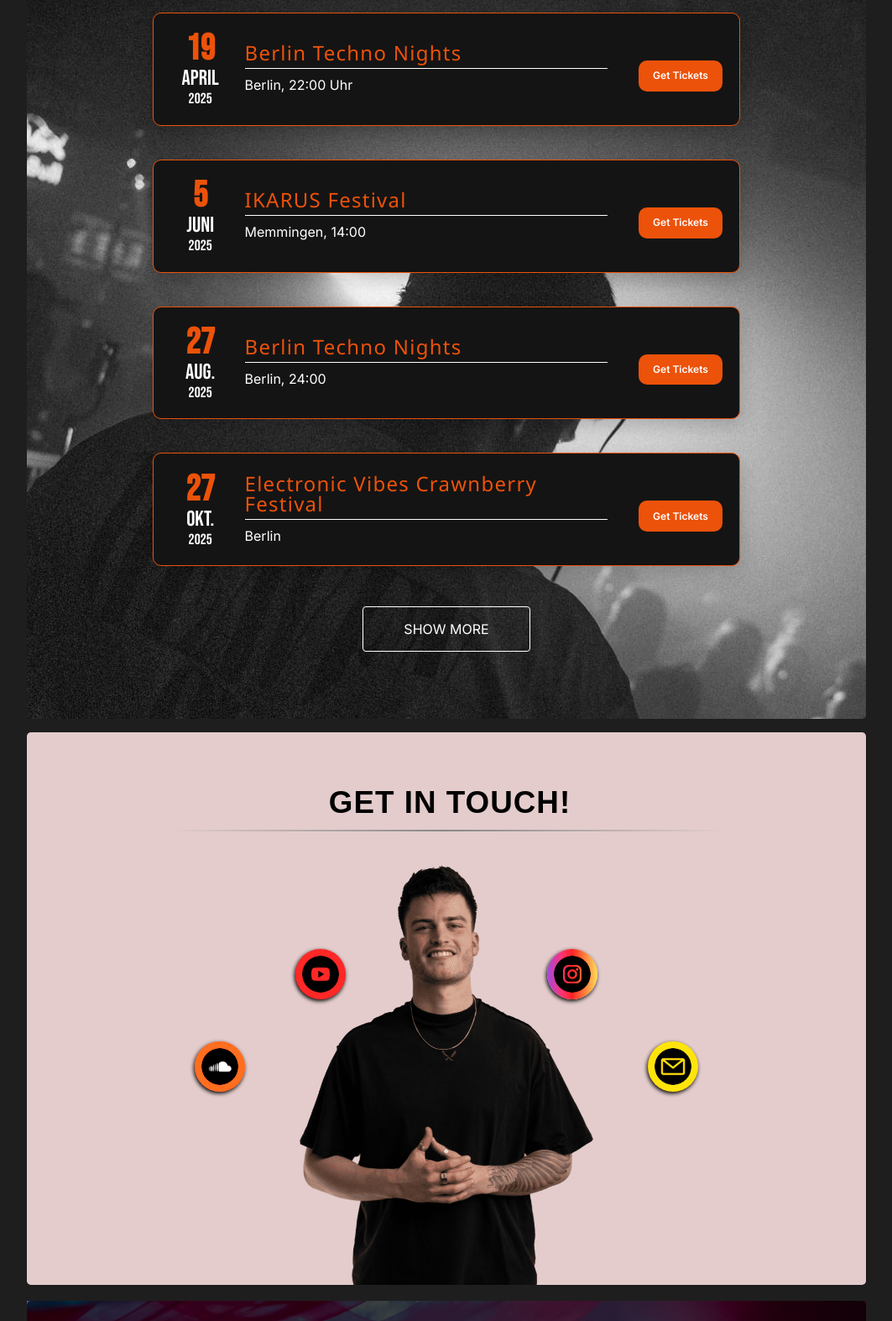
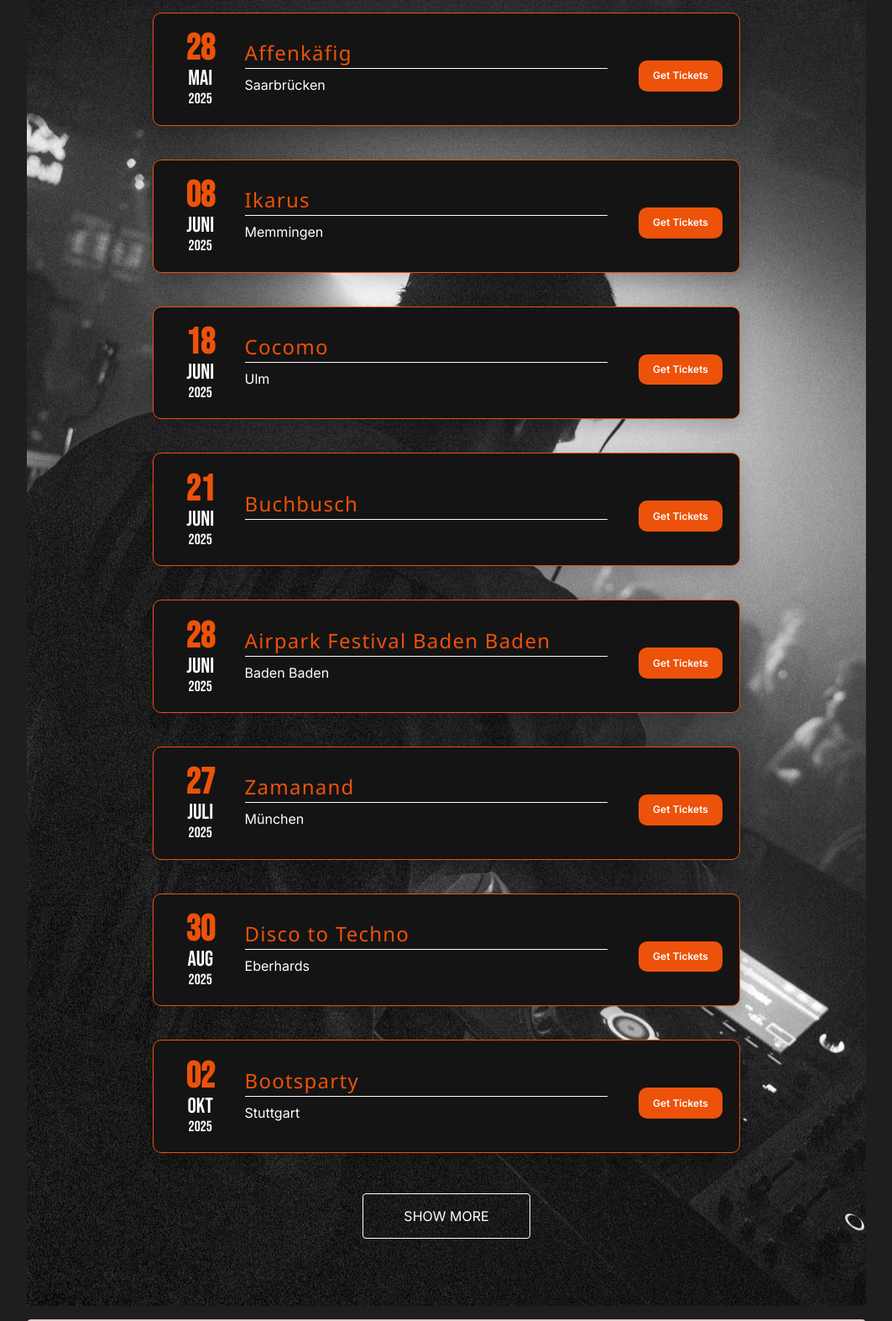
Before and after one commit to FelixTheWebDev/Website-Neptune, a plain HTML site: page index.html in a window 1280 px wide. Shown: the part 1003-2576 px from the top of the page at 84% size, without its empty margins (108-1171 px from the left). Drawn offline with Linux system fonts and the light colour scheme; a web font is replaced by a local one.

Commit message:
26-05-2025

```diff
--- a/index.html
+++ b/index.html
@@ -21,7 +21,7 @@
     <link href="https://fonts.googleapis.com/css2?family=Raleway:wght@400;600;700&display=swap" rel="stylesheet">
     <link href="https://fonts.googleapis.com/css2?&family=RocknRoll+One" rel="stylesheet">
     <!-- https://www.flaticon.com/search?word=email -->
-     <!-- <base href="/Website-Neptune/"> -->
+    <!-- <base href="/Website-Neptune/"> -->
 </head>
 <script>
     window.addEventListener("scroll", () => {
@@ -91,13 +91,13 @@
         <!-- Gig # 1 -->
         <div class="gig">
             <div class="date">
-                <span>19</span>
-                <span>APRIL</span>
+                <span>28</span>
+                <span>MAI</span>
                 <span>2025</span>
             </div>
             <div class="info">
-                <h3>Berlin Techno Nights</h3>
-                <p>Berlin, 22:00 Uhr</p>
+                <h3>Affenkäfig</h3>
+                <p>Saarbrücken</p>
                 <a class="ticket-button" target="_blank" href="https://www.ticketseite.de/frankfurt">
                     Get Tickets
                 </a>
@@ -106,22 +106,14 @@
 
         <!-- Gig # 2 -->
         <div class="gig">
-            <div class="date"><span>5</span><span>JUNI</span><span>2025</span></div>
+            <div class="date">
+                <span>08</span>
+                <span>JUNI</span>
+                <span>2025</span>
+            </div>
             <div class="info">
-                <h3>IKARUS Festival</h3>
-                <p>Memmingen, 14:00</p>
-                <a class="ticket-button" target="_blank" href="https://www.ticketseite.de/frankfurt">
-                    Get Tickets
-                </a>
-            </div>
-        </div>
-
-        <!-- Gig # 3 -->
-        <div class="gig">
-            <div class="date"><span>27</span><span>AUG.</span><span>2025</span></div>
-            <div class="info">
-                <h3>Berlin Techno Nights</h3>
-                <p>Berlin, 24:00</p>
+                <h3>Ikarus</h3>
+                <p>Memmingen</p>
                 <a class="ticket-button" target="_blank" href="https://www.ticketseite.de/frankfurt">
                     Get Tickets
                 </a>
@@ -130,16 +122,99 @@
 
         <!-- Gig # 4 -->
         <div class="gig">
-            <div class="date"><span>27</span><span>OKT.</span><span>2025</span></div>
+            <div class="date">
+                <span>18</span>
+                <span>JUNI</span>
+                <span>2025</span>
+            </div>
             <div class="info">
-                <h3>Electronic Vibes Crawnberry Festival</h3>
-                <p>Berlin</p>
+                <h3>Cocomo</h3>
+                <p>Ulm</p>
                 <a class="ticket-button" target="_blank" href="https://www.ticketseite.de/frankfurt">
                     Get Tickets
                 </a>
             </div>
         </div>
 
+        <!-- Gig # 5 -->
+        <div class="gig">
+            <div class="date">
+                <span>21</span>
+                <span>JUNI</span>
+                <span>2025</span>
+            </div>
+            <div class="info">
+                <h3>Buchbusch</h3>
+                <p></p>
+                <a class="ticket-button" target="_blank" href="https://www.ticketseite.de/frankfurt">
+                    Get Tickets
+                </a>
+            </div>
+        </div>
+
+        <!-- Gig # 6 -->
+        <div class="gig">
+            <div class="date">
+                <span>28</span>
+                <span>JUNI</span>
+                <span>2025</span>
+            </div>
+            <div class="info">
+                <h3>Airpark Festival Baden Baden</h3>
+                <p>Baden Baden</p>
+                <a class="ticket-button" target="_blank" href="https://www.ticketseite.de/frankfurt">
+                    Get Tickets
+                </a>
+            </div>
+        </div>
+
+        <!-- Gig # 7 -->
+        <div class="gig">
+            <div class="date">
+                <span>27</span>
+                <span>JULI</span>
+                <span>2025</span>
+            </div>
+            <div class="info">
+                <h3>Zamanand</h3>
+                <p>München</p>
+                <a class="ticket-button" target="_blank" href="https://www.ticketseite.de/frankfurt">
+                    Get Tickets
+                </a>
+            </div>
+        </div>
+
+        <!-- Gig # 8 -->
+        <div class="gig">
+            <div class="date">
+                <span>30</span>
+                <span>AUG</span>
+                <span>2025</span>
+            </div>
+            <div class="info">
+                <h3>Disco to Techno</h3>
+                <p>Eberhards</p>
+                <a class="ticket-button" target="_blank" href="https://www.ticketseite.de/frankfurt">
+                    Get Tickets
+                </a>
+            </div>
+        </div>
+
+        <!-- Gig #9 -->
+        <div class="gig">
+            <div class="date">
+                <span>02</span>
+                <span>OKT</span>
+                <span>2025</span>
+            </div>
+            <div class="info">
+                <h3>Bootsparty</h3>
+                <p>Stuttgart</p>
+                <a class="ticket-button" target="_blank" href="https://www.ticketseite.de/frankfurt">
+                    Get Tickets
+                </a>
+            </div>
+        </div>
         <button class="more-events" onclick="">SHOW MORE</button>
     </section>
 
```
